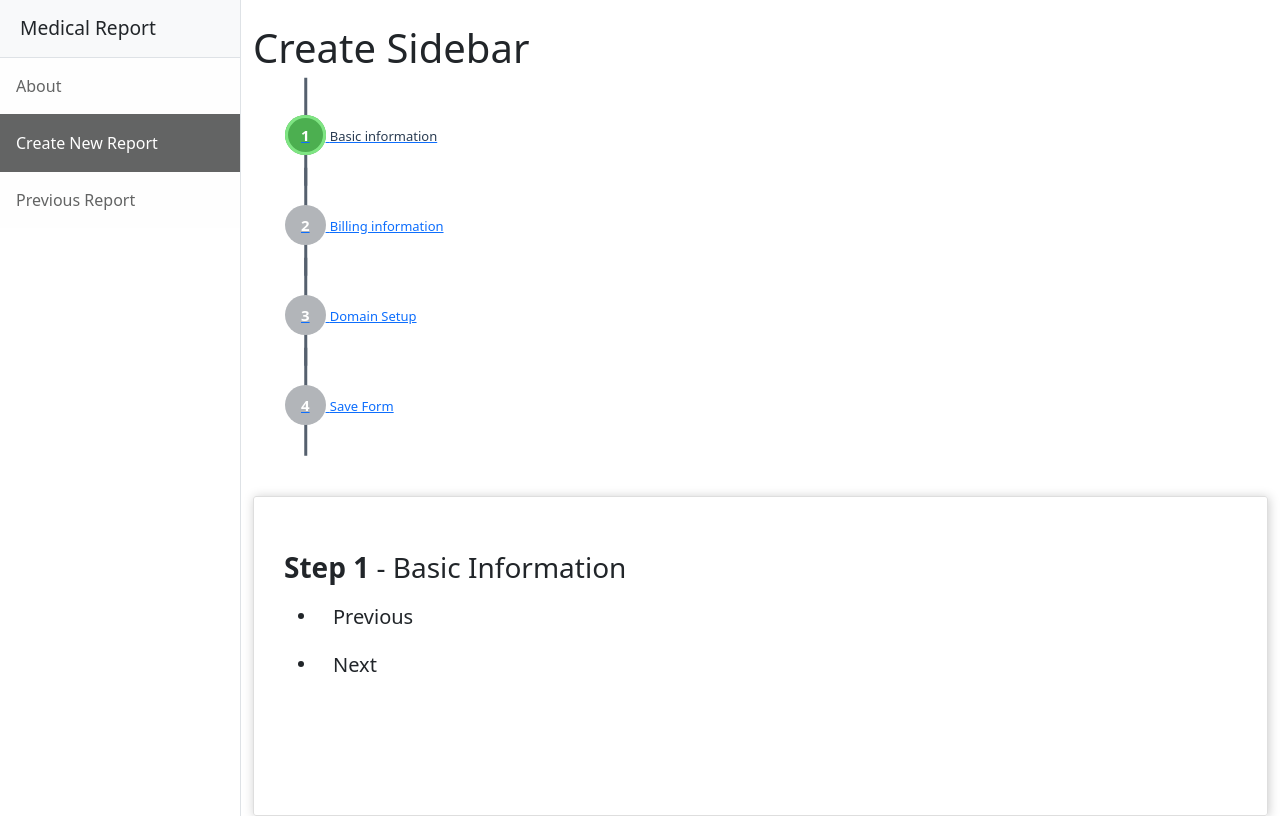
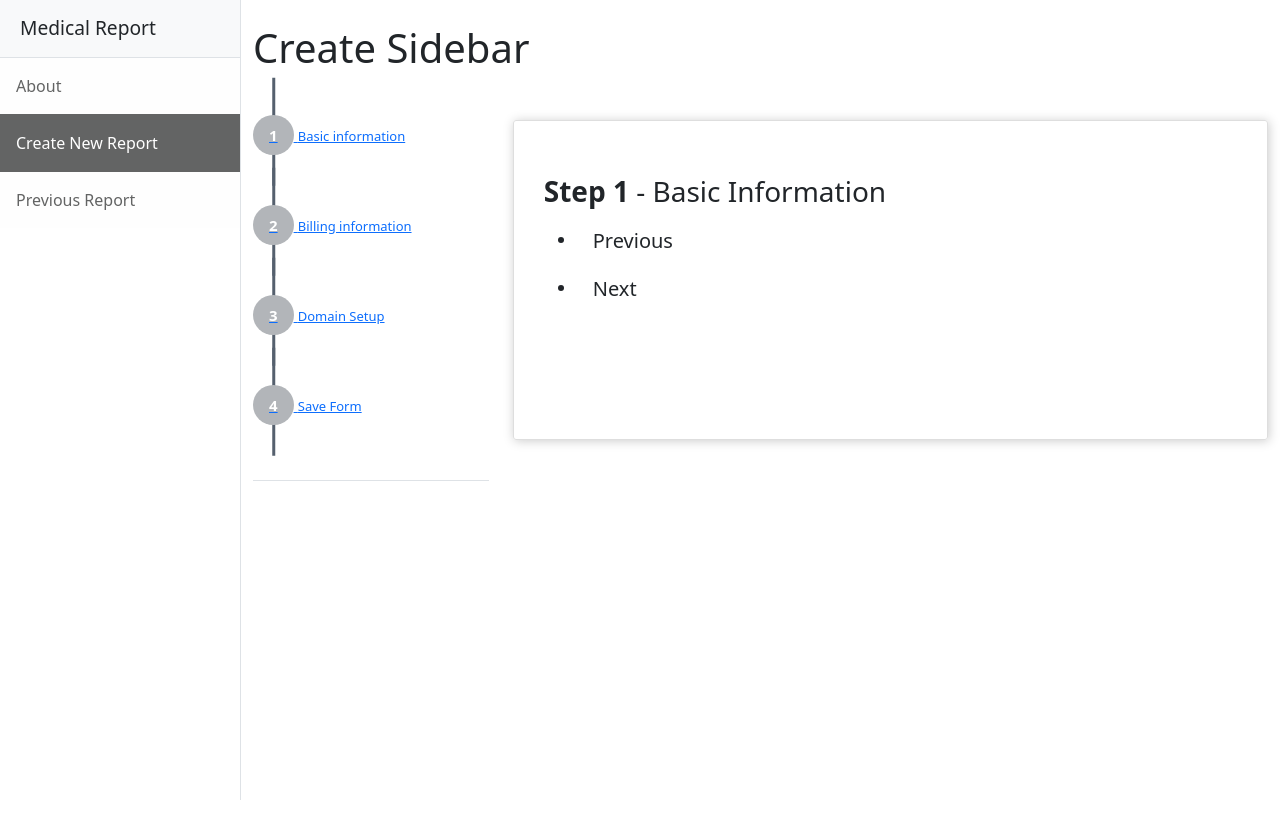
Before and after one commit to merajsiddiqui/medical-report-deskapp, an Electron app: page src/assets/pages/index.html in a window 1280 px wide. Both pictures are taken after a click on the tab "Create New Report". Drawn offline with nearby package versions, Linux system fonts and the light colour scheme.

Commit message:
tab issue fixed

```diff
--- a/src/assets/css/widget.css
+++ b/src/assets/css/widget.css
@@ -95,7 +95,7 @@
     min-height: 320px;
 }
 
-@media  (min-width: 700px) and (max-width: 1199px){
+@media  (min-width: 992px) and (max-width: 1199px){
     .verticalwiz li:before{
         transform: rotate(90deg) translateY(65px);
         max-width: 60%;
--- a/src/assets/pages/index.html
+++ b/src/assets/pages/index.html
@@ -9,7 +9,7 @@
         <!-- Favicon-->
         <link rel="icon" type="image/x-icon" href="../images/favicon.ico" />
         <!-- Core theme CSS (includes Bootstrap)-->
-        <link href="../css/styles.css" rel="stylesheet" id="bootstrap-css" />
+        <link href="../css/styles.css" rel="stylesheet" />
         <link href="../css/widget.css" rel="stylesheet" />
     </head>
     <body>
@@ -83,30 +83,37 @@
 
                                 <div class="widget-body mt-5">
                                     <div class="row">
-                                            <div class="col-sm-12">
-                                                <div class="col-sm-12 col-md-3 vrtwiz">
-                                                    <!-- <div class="vrtwiz"> -->
-                                                        <ul class="verticalwiz">
-                                                            <li class="active"  data-bs-target="#step1" role="tab" data-bs-toggle="tab">
-                                                                <a href="#tab1" class="active"> <span class="step">1</span> <span class="title">Basic information</span> </a>
+                                            <div class="col-sm-12 col-md-3 col-lg-3">
+                                                <div class="vrtwiz">
+                                                    <ul class="verticalwiz nav nav-tabs" role="tablist">
+                                                        <li class="tab" data-bs-target="#step1" role="tab" data-bs-toggle="tab">
+                                                            <a href="#tab1">
+                                                                <span class="step">1</span> <span class="title">Basic information</span>
+                                                            </a>
                                                         </li>
                                                         <li class="" data-bs-target="#step2" role="tab" data-bs-toggle="tab">
-                                                                <a href="#tab2" > <span class="step">2</span> <span class="title">Billing information</span> </a>
+                                                            <a href="#tab2" >
+                                                                <span class="step">2</span> <span class="title">Billing information</span>
+                                                            </a>
                                                         </li>
                                                         <li class="" data-bs-target="#step3" role="tab" data-bs-toggle="tab">
-                                                                <a href="#tab3" > <span class="step">3</span> <span class="title">Domain Setup</span> </a>
+                                                            <a href="#tab3" >
+                                                                <span class="step">3</span> <span class="title">Domain Setup</span>
+                                                            </a>
                                                         </li>
-                                                            <li data-bs-target="#step4" role="tab" data-bs-toggle="tab" >
-                                                                <a href="#tab4" > <span class="step">4</span> <span class="title">Save Form</span> </a>
+                                                        <li data-bs-target="#step4" role="tab" data-bs-toggle="tab">
+                                                            <a href="#tab4" >
+                                                                <span class="step">4</span> <span class="title">Save Form</span>
+                                                            </a>
                                                         </li>
                                                     </ul>
                                                     <div class="clearfix"></div>
-                                                    <!-- </div> -->
                                                 </div>
-                                                <!-- <div class="col-sm-9 col-md-8"> -->
+                                            </div>
+                                            <div class="col-sm-9 col-md-9 col-lg-9">
                                                 <div class="rightab">
                                                     <div class="tab-content">
-                                                            <div class="tab-pane active" id="step1" role="tabpanel" aria-labelledby="step1"  >
+                                                        <div class="tab-pane active" id="step1"  >
                                                             <br>
                                                             <h3><strong>Step 1 </strong> - Basic Information</h3>
 
@@ -125,7 +132,7 @@
                                                                 </div>
                                                             </div>
                                                         </div>
-                                                            <div class="tab-pane" id="step2" role="tabpanel" aria-labelledby="step2" >
+                                                        <div class="tab-pane" id="step2" >
                                                             <br>
                                                             <h3><strong>Step 2</strong> - Billing Information</h3>
 
@@ -144,7 +151,7 @@
                                                                 </div>
                                                             </div>
                                                         </div>
-                                                            <div class="tab-pane" id="step3" role="tabpanel" aria-labelledby="step3" >
+                                                        <div class="tab-pane" id="step3" >
                                                             <br>
                                                             <h3><strong>Step 3</strong> - Domain Setup</h3>
                                                             <div class="form-actions">
@@ -162,7 +169,7 @@
                                                                 </div>
                                                             </div>
                                                         </div>
-                                                            <div class="tab-pane" id="step4" role="tabpanel" aria-labelledby="step4" >
+                                                        <div class="tab-pane" id="step4" >
                                                             <br>
                                                             <h3><strong>Step 4</strong> - Save Form</h3>
                                                             <br>
@@ -187,7 +194,6 @@
                                                         </div>
                                                     </div>
                                                  </div>
-                                                <!-- </div> -->
                                             </div>
                                     </div>
                                 </div>
```
Lines whose indentation alone changed are shown as unchanged.
